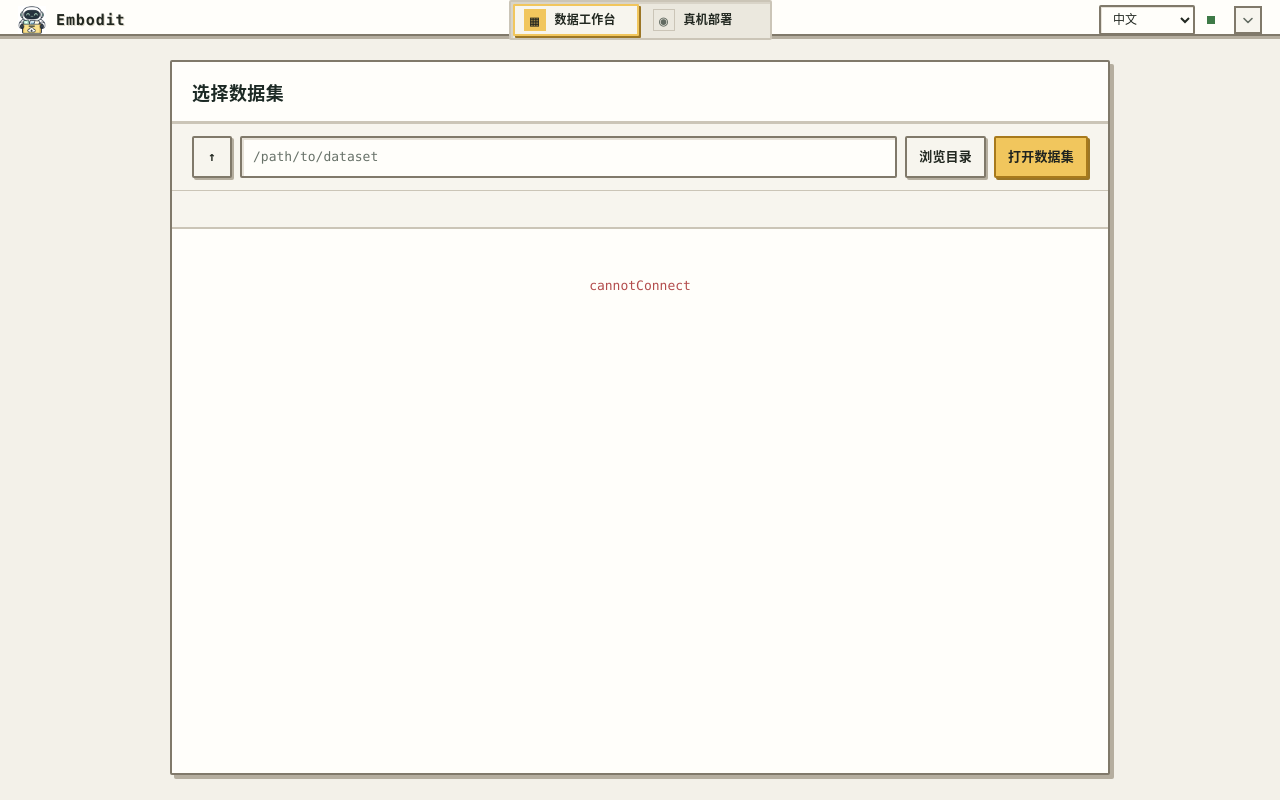
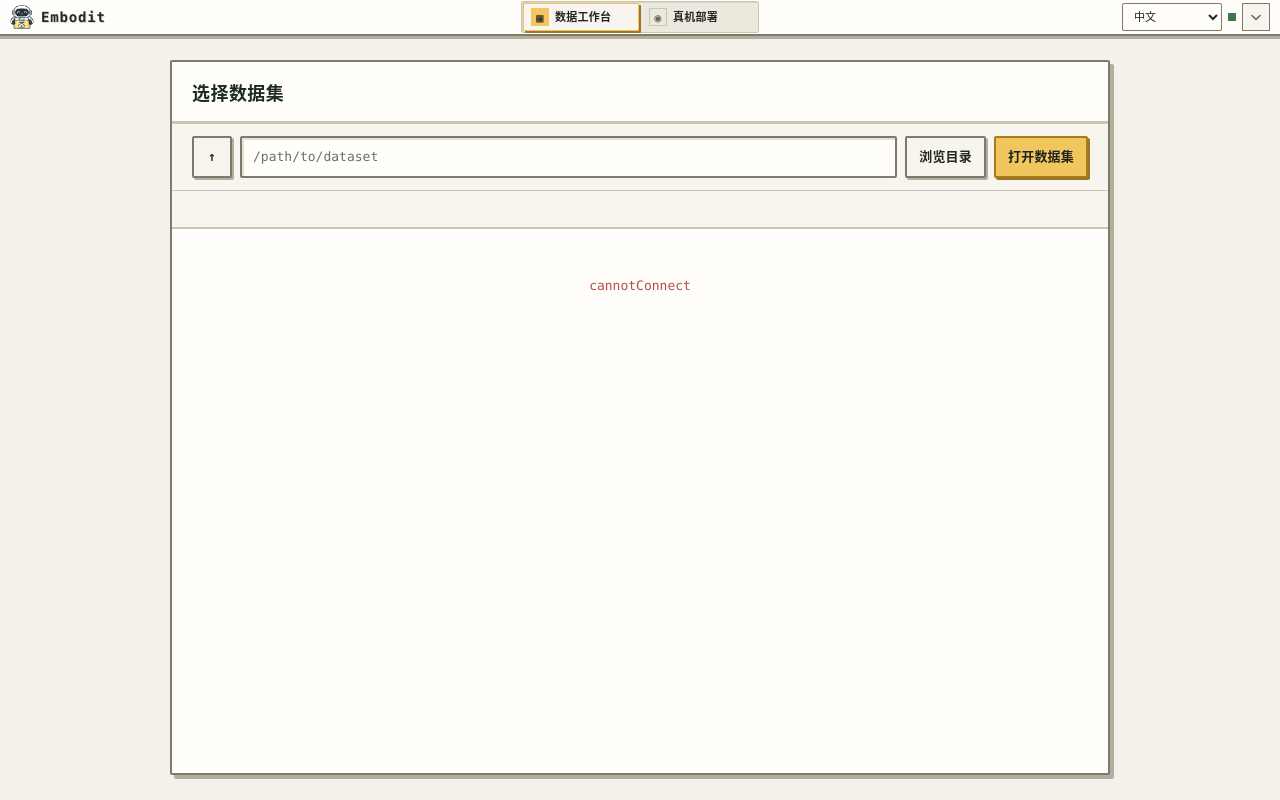
Before and after one commit to eddyLfan/Embodit, a plain HTML site: page web/index.html in a window 1280 px wide. Both pictures are taken after a click on the button "收起或展开顶栏". Drawn offline with Linux system fonts and the light colour scheme; no server answers.

Commit message:
fix: compact collapsed header layout

```diff
--- a/web/styles.css
+++ b/web/styles.css
@@ -2555,6 +2555,52 @@ kbd { padding: 1px 4px; box-shadow: 1px 1px 0 var(--shadow-color); opacity: .8;
 .server-status i { width: 8px; height: 8px; background: var(--green); }
 .header-toggle { border-radius: 0; box-shadow: none; }
 
+/* Keep every collapsed control inside the 36px header instead of overflowing it. */
+body.header-collapsed .app-header {
+  grid-template-columns: minmax(140px, 1fr) auto minmax(140px, 1fr);
+  gap: 8px;
+  padding-inline: 10px;
+}
+body.header-collapsed .brand { gap: 7px; }
+body.header-collapsed .brand-logo { width: 24px; height: 24px; }
+body.header-collapsed .brand-name { font-size: 14px; line-height: 1; }
+body.header-collapsed .layer-switch {
+  gap: 2px;
+  padding: 1px;
+  border-width: 1px;
+  box-shadow: inset 1px 1px 0 #d9d4c8;
+}
+body.header-collapsed .layer-tab {
+  min-width: 116px;
+  height: 28px;
+  gap: 6px;
+  padding: 2px 7px;
+  border-width: 1px;
+}
+body.header-collapsed .layer-tab-icon {
+  width: 18px;
+  height: 18px;
+  font-size: 12px;
+}
+body.header-collapsed .layer-tab strong { font-size: 11px; line-height: 1; }
+body.header-collapsed .header-right { gap: 6px; }
+body.header-collapsed .lang-switch { gap: 0; }
+body.header-collapsed .lang-switch select {
+  width: auto;
+  min-width: 76px;
+  height: 28px;
+  padding: 2px 24px 2px 7px;
+  border-width: 1px;
+  font-size: 11px;
+  box-shadow: none;
+}
+body.header-collapsed .server-status i { margin-right: 0; }
+body.header-collapsed .header-toggle {
+  width: 28px;
+  height: 28px;
+  border-width: 1px;
+}
+
 .chooser { max-width: 980px; margin-top: 24px; }
 .chooser-card,
 .modal-card,
```
Also changed, not shown: web/frontend-regressions.test.js (+35 -0 lines).
